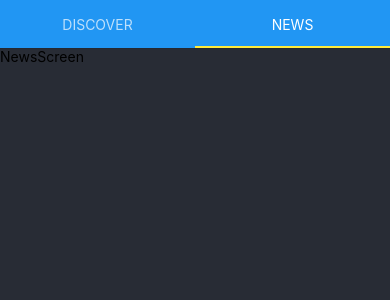
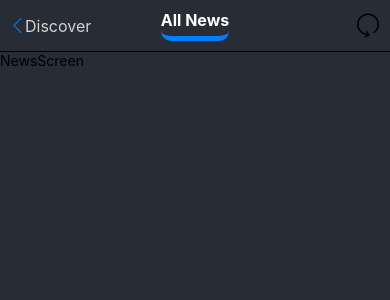
Before and after one commit to ambjn/FlashFeed, a React Native app: screen / in a window 390 px wide. Shown: the top 300 px of the page. Built offline with nearby package versions, Linux system fonts and the light colour scheme.

Commit message:
custom flashfeed tabs created

```diff
--- a/src/components/FlashFeedTabs.jsx
+++ b/src/components/FlashFeedTabs.jsx
@@ -2,7 +2,8 @@
 import { useState } from "react";
 import { SceneMap, TabView } from "react-native-tab-view";
 import DiscoverScreen from "../screens/DiscoverScreen";
-import  NewsScreen  from "../screens/NewsScreen";
+import NewsScreen from "../screens/NewsScreen";
+import TopNavigation from "./TopNavigation";
 
 const FlashFeedTabs = () => {
   const layout = useWindowDimensions();
@@ -21,6 +22,7 @@
       renderScene={renderScene}
       onIndexChange={setIndex}
       initialLayout={{ width: layout.width }}
+      renderTabBar={() => <TopNavigation index={index} setIndex={setIndex} />}
     />
   );
 };
--- /dev/null
+++ b/src/components/TopNavigation.jsx
@@ -0,0 +1,72 @@
+import { View, Text, StyleSheet, TouchableOpacity } from "react-native";
+import React from "react";
+import { MaterialCommunityIcons, SimpleLineIcons } from "@expo/vector-icons";
+
+const TopNavigation = ({ index, setIndex }) => {
+  return (
+    <View style={{ ...styles.container, backgroundColor: "#282c35" }}>
+      {index === 0 ? (
+        <TouchableOpacity style={styles.left}>
+          <Text style={{ ...styles.text, color: "lightgrey" }}>
+            <MaterialCommunityIcons
+              name='theme-light-dark'
+              size={24}
+              color='#007FFF'
+            />
+          </Text>
+        </TouchableOpacity>
+      ) : (
+        <TouchableOpacity
+          style={styles.left}
+          onPress={() => setIndex(index === 0 ? 1 : 0)}>
+          <SimpleLineIcons name='arrow-left' size={15} color='#007FFF' />
+          <Text style={{ ...styles.text, color: "lightgrey" }}>Discover</Text>
+        </TouchableOpacity>
+      )}
+      <Text style={{ ...styles.center, color: "white" }}>
+        {index ? "All News" : "Discover"}
+      </Text>
+      {index ? (
+        <TouchableOpacity style={styles.right}>
+          <Text style={styles.text}>
+            <SimpleLineIcons name='reload' size={24} color='black' />
+          </Text>
+        </TouchableOpacity>
+      ) : (
+        <TouchableOpacity
+          style={styles.left}
+          onPress={() => setIndex(index == 0 ? 1 : 0)}>
+          <Text style={{ ...styles.text, color: "white" }}> </Text>
+          <SimpleLineIcons name='arrow-right' size={15} color='#007FFF' />
+        </TouchableOpacity>
+      )}
+    </View>
+  );
+};
+const styles = StyleSheet.create({
+  container: {
+    flexDirection: "row",
+    justifyContent: "space-between",
+    padding: 10,
+    alignItems: "center",
+    borderBottomColor: "black",
+    borderBottomWidth: 0.5,
+  },
+  left: {
+    flexDirection: "row",
+    alignItems: "center",
+    width: 80,
+    justifyContent: "space-between",
+  },
+  text: { fontSize: 16 },
+  center: {
+    paddingBottom: 6,
+    borderBottomColor: "#007FFF",
+    borderBottomWidth: 5,
+    borderRadius: 10,
+    fontSize: 16,
+    fontWeight: "700",
+  },
+  right: { width: 80, alignItems: "flex-end" },
+});
+export default TopNavigation;
```
